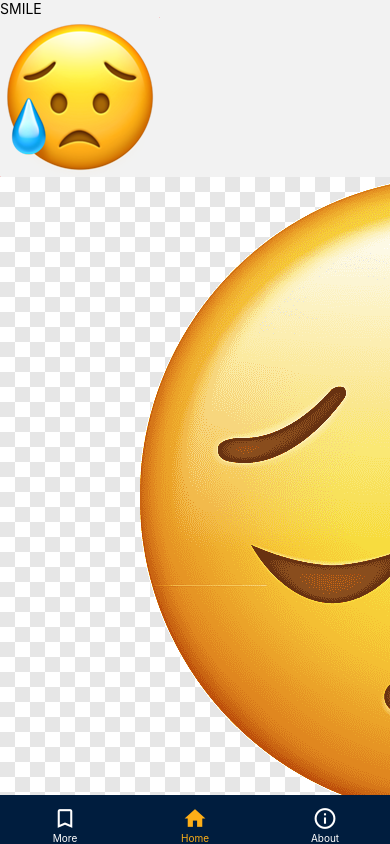
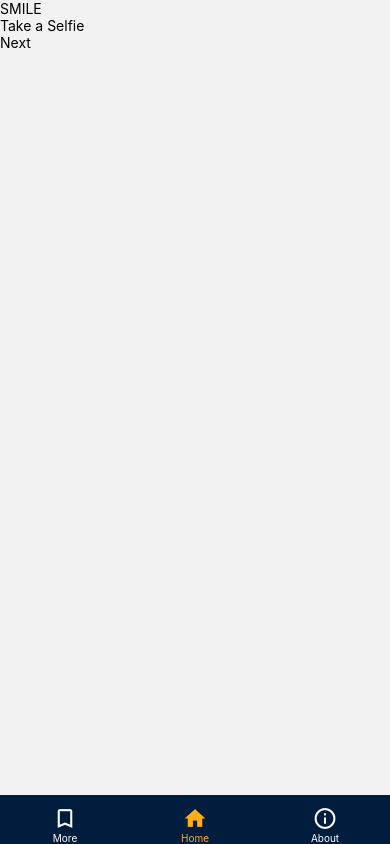
Before and after one commit to aakset/Abschluss-M335, a React Native app in the folder MoodTracker/: screen /Home in a window 390 px wide. Both pictures are taken after a click on the element 195 px from the left and 97 px from the top of the page. Built offline with nearby package versions, Linux system fonts and the light colour scheme.

Commit message:
Emojis sind klickbar

```diff
--- a/MoodTracker/app/HomePage.jsx
+++ b/MoodTracker/app/HomePage.jsx
@@ -1,19 +1,22 @@
 import React from "react";
-import { View, Text, Image, Pressable } from "react-native";
+import { View, Text, Pressable } from "react-native";
 import EmojiImage from "../components/EmojiImage";
+
 export default function Home() {
   const [emojiPage, setEmojiPage] = React.useState(true);
   const [selfiePage, setSelfiePage] = React.useState(false);
-  const [resutlPage, seetResultPage] = React.useState(false);
+  const [resultPage, setResultPage] = React.useState(false);
+  const [selectedEmoji, setSelectedEmoji] = React.useState(null);
 
-  const completeStep1 = () => {
+  const completeStep1 = (emoji) => {
+    setSelectedEmoji(emoji);
     setEmojiPage(false);
     setSelfiePage(true);
   };
 
   const completeStep2 = () => {
     setSelfiePage(false);
-    seetResultPage(true);
+    setResultPage(true);
   };
 
   return (
@@ -21,24 +24,38 @@ export default function Home() {
       <Text className="text-white text-3xl font-bold text-center">SMILE</Text>
       {emojiPage && (
         <View>
-          <View className=" flex flex-row w-full justify-between items-center px-4 mt-10 ">
+          <View className="flex flex-row w-full justify-between items-center px-4 mt-10">
             <EmojiImage
               src={require("../Emojis/dropFace.png")}
-              onPress={() => console.log("laugh")}
+              onPress={() => completeStep1("dropFace")}
             />
             <EmojiImage
               src={require("../Emojis/lessSad.png")}
-              onPress={() => console.log("laugh")}
+              onPress={() => completeStep1("lessSad")}
             />
             <EmojiImage
               src={require("../Emojis/happy.png")}
-              onPress={() => console.log("sad")}
+              onPress={() => completeStep1("happy")}
             />
             <EmojiImage
               src={require("../Emojis/Happier.jpeg")}
-              onPress={() => console.log("cry")}
+              onPress={() => completeStep1("happier")}
             />
           </View>
+        </View>
+      )}
+      {selfiePage && (
+        <View>
+          <Text className="text-white text-3xl">Take a Selfie</Text>
+          <Pressable onPress={completeStep2}>
+            <Text className="text-white text-xl">Next</Text>
+          </Pressable>
+        </View>
+      )}
+      {resultPage && (
+        <View>
+          <Text className="text-white text-3xl">Result Page</Text>
+          <Text className="text-white text-xl">Selected Emoji: {selectedEmoji}</Text>
         </View>
       )}
     </View>
--- a/MoodTracker/package.json
+++ b/MoodTracker/package.json
@@ -12,6 +12,7 @@
     "@react-navigation/bottom-tabs": "^6.6.0",
     "@react-navigation/native": "^6.1.17",
     "expo": "~51.0.17",
+    "expo-camera": "^15.0.12",
     "expo-status-bar": "~1.12.1",
     "nativewind": "^2.0.11",
     "react": "18.2.0",
```
Also changed, not shown: MoodTracker/components/CameraComponent.jsx (added), 1 other file (tests, documents, lock files or other folders).
